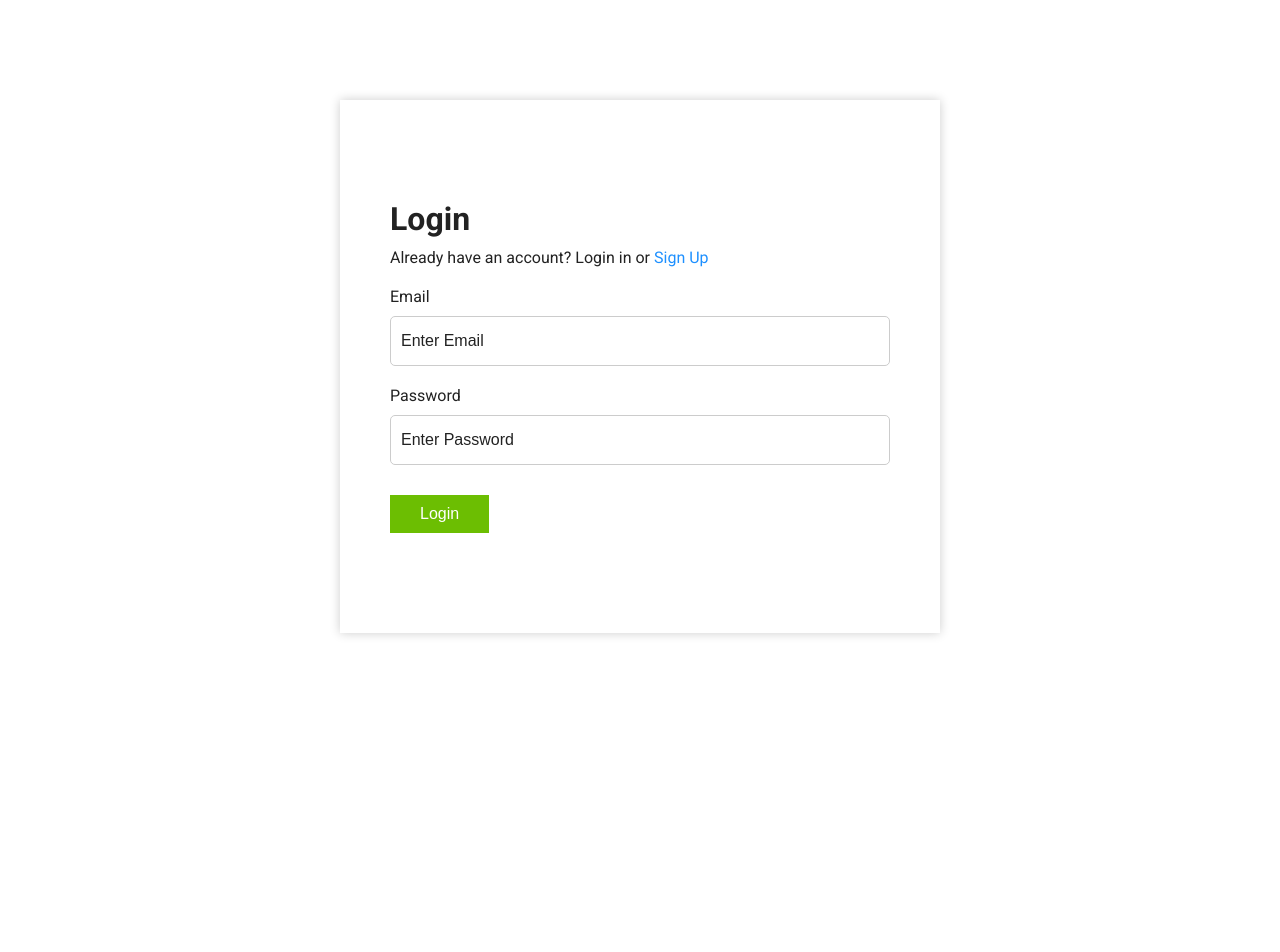
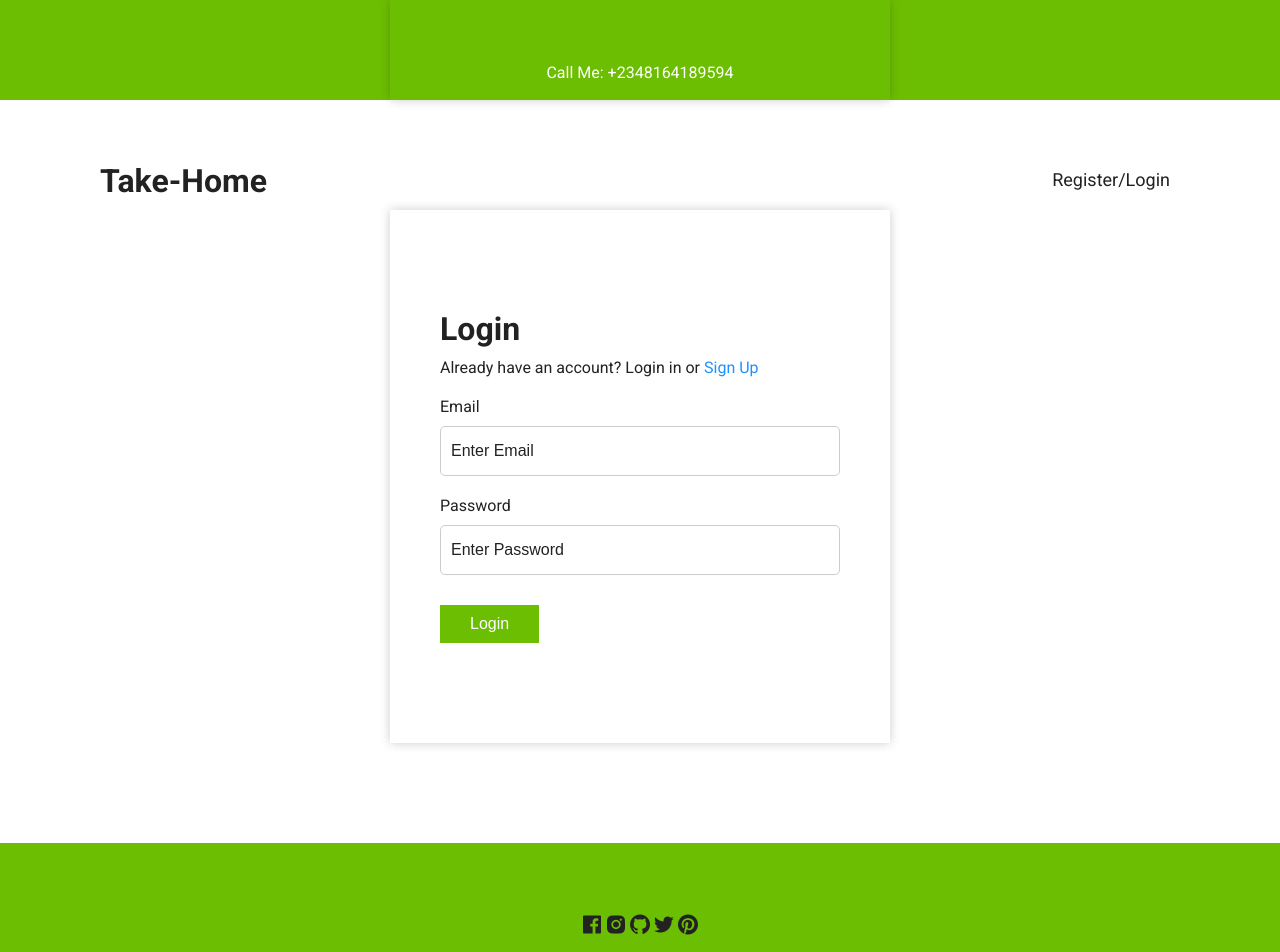
Before and after one commit to omejeemmanuel1/Take-Home, a React (Create React App) app: page /login in a window 1280 px wide. Shown: the top 952 px of the page. Before the commit the page ends 800 px from the top, so only its background shows below. Built offline with nearby package versions, Linux system fonts and the light colour scheme.

Commit message:
frontend done

```diff
--- a/src/App.js
+++ b/src/App.js
@@ -1,5 +1,5 @@
 import { Registeration } from "./pages/Registeration/Registeration";
-import { BrowserRouter,  Routes, Route } from "react-router-dom";
+import { BrowserRouter, Routes, Route } from "react-router-dom";
 import Login from "./pages/Login/Login";
 import { ToastContainer } from "react-toastify";
 import Dashboard from "./pages/Dashboard/Dashboard";
@@ -15,9 +15,8 @@ function App() {
           <Route path="/" element={<Registeration />} />
           <Route path="/login" element={<Login />} />
           <Route path="/dashboard" element={<PrivateRoute><Dashboard /></PrivateRoute>}  />
-        <Route path="/adminPage" element={<AdminPage />} />
+          <Route path="/adminPage" element={<PrivateRoute><AdminPage /></PrivateRoute>} />
         </Routes>
-
       </BrowserRouter>
     </>
   );
--- a/src/components/Admin/Admin.jsx
+++ b/src/components/Admin/Admin.jsx
@@ -4,6 +4,7 @@ import { useNavigate } from 'react-router-dom';
 import { toast, ToastContainer } from 'react-toastify';
 import 'react-toastify/dist/ReactToastify.css';
 import './Admin.css';
+;
 
 const Admin = () => {
   const [users, setUsers] = useState([]);
@@ -13,7 +14,7 @@ const Admin = () => {
     const fetchProducts = async () => {
       try {
         const token = localStorage.getItem('token');
-        const response = await axios.get('http://localhost:4000/product/all', {
+        const response = await axios.get('https://take-home.onrender.com/product/all', {
           headers: { Authorization: `Bearer ${token}` },
         });
 
@@ -24,24 +25,9 @@ const Admin = () => {
       }
     };
 
-
     fetchProducts();
   }, []);
 
-  const handleDeleteAllUsers = async () => {
-    try {
-      const token = localStorage.getItem('token');
-      await axios.delete('http://localhost:4000/user/delete', {
-        headers: { Authorization: `Bearer ${token}` },
-      });
-
-      toast.success('All users and their associated products have been deleted successfully');
-      setUsers([]); // Clear the users state
-    } catch (error) {
-      console.error(error);
-      toast.error('An error occurred while deleting users and their associated products.');
-    }
-  };
 
   const handleLogout = () => {
     localStorage.clear();
@@ -62,11 +48,7 @@ const Admin = () => {
               </li>
             ))}
           </ul>
-          {users.length > 0 && (
-            <button onClick={handleDeleteAllUsers} className="delete-button">
-              Delete All Users and Products
-            </button>
-          )}
+
         </div>
       </div>
 
--- a/src/components/Dashboard/MyDashboard.jsx
+++ b/src/components/Dashboard/MyDashboard.jsx
@@ -10,8 +10,7 @@ const MyDashboard = () => {
   const [numberCompanies, setNumberCompanies] = useState(0);
   const [numberProducts, setNumberProducts] = useState(0);
 
-  const handleCreateProduct = async (e) => {
-    e.preventDefault();
+  const handleCreateProduct = async () => {
 
     try {
       const token = localStorage.getItem('token');
--- /dev/null
+++ b/src/components/Footer/Footer.css
@@ -0,0 +1,20 @@
+.footer {
+    padding: 7rem 1rem;
+    background-color: var(--green);
+    margin-top: 10rem;
+  }
+
+  footer .row {
+    display:flex;
+    justify-content: center;
+    align-items: center;
+    font-size: 24px;
+  }
+
+
+  @media only screen and (max-width: 567px) {
+    footer .row {
+      grid-template-columns: 1fr;
+      row-gap: 3rem;
+    }
+  }
--- /dev/null
+++ b/src/components/Footer/Footer.jsx
@@ -0,0 +1,18 @@
+import React from 'react'
+import './Footer.css'
+
+const Footer = () => {
+  return (
+    <footer className="footer">
+    <div className="row">
+          <span><i className='bx bxl-facebook-square'></i></span>
+          <span><i className='bx bxl-instagram-alt' ></i></span>
+          <span><i className='bx bxl-github' ></i></span>
+          <span><i className='bx bxl-twitter' ></i></span>
+          <span><i className='bx bxl-pinterest' ></i></span>
+        </div>
+    </footer>
+  )
+}
+
+export default Footer
--- /dev/null
+++ b/src/components/Header/Header.css
@@ -0,0 +1,126 @@
+.header {
+
+    min-height: 100vh;
+    overflow-x: hidden;
+  }
+
+  .topnav {
+    background-color: var(--green);
+    font-size: 1.3rem;
+    color: var(--white);
+  }
+
+  .topnav div {
+    justify-content: center;
+    height: 4.5rem;
+
+  }
+
+  .dflex{
+    display: flex;
+    align-items: center;
+  }
+
+  li {
+    list-style: none;
+  }
+
+  .dflexlist{
+    display: flex;
+    align-items: center;
+    gap: 0 0.5rem;
+    font-size: 16px;
+  }
+  .pfont{
+    font-size: 16px;
+  }
+
+  .navigation {
+    height: 6rem;
+    line-height: 6rem;
+  }
+
+  .navcenter {
+    max-width: 114rem;
+    margin: 0 auto;
+    padding: 0 3rem;
+    display: flex;
+    align-items: center;
+    justify-content: space-between;
+  }
+
+  .navlist{
+    display: flex;
+    align-items: center;
+  }
+
+
+
+  .navcenter .navitem:not(:last-child) {
+    margin-right: 0.5rem;
+  }
+
+  .navcenter .navlink {
+    font-size: 1.8rem;
+    padding: 1rem;
+  }
+
+  .navcenter .navlink:hover {
+    color: var(--green);
+  }
+
+
+  @media only screen and (max-width: 768px) {
+    .navlist {
+        position: fixed;
+        top: 12%;
+        left: -35rem;
+        flex-direction: column;
+        align-items: flex-start;
+        box-shadow: 5px 5px 10px rgba(0, 0, 0, 0.2);
+        background-color: white;
+        height: 100%;
+        width: 0%;
+        max-width: 35rem;
+        z-index: 100;
+        transition: all 300ms ease-in-out;
+      }
+
+      .navlist.open {
+        left: 0;
+        width: 100%;
+      }
+
+      .navlist .navitem {
+        margin: 0 0 1rem 0;
+        width: 100%;
+      }
+
+      .navlist .navlink {
+        font-size: 2rem;
+        color: var(--black);
+      }
+
+      .navcenter .hamburger {
+        display: block;
+        color: var(--black);
+        font-size: 3rem;
+      }
+
+      .icons {
+        display: none;
+      }
+
+      .navlist .icons {
+        display: flex;
+      }
+
+      .topnav ul {
+        display: none;
+      }
+
+      .topnav div {
+        justify-content: center;
+        height: 3rem;
+      }
+  }
--- /dev/null
+++ b/src/components/Header/Header.jsx
@@ -0,0 +1,36 @@
+import React from "react";
+import { Link } from "react-router-dom";
+import "./Header.css";
+
+const Header = () => {
+  return (
+    <div>
+      <header className="header">
+        <div className="topnav">
+          <div className="container">
+            <div className="dflex">
+              <p className="pfont">Call Me: +2348164189594</p>
+            </div>
+          </div>
+        </div>
+
+        <div className="navigation">
+          <div className="navcenter">
+            <Link to="/" className="logo">
+              <h1>Take-Home</h1>
+            </Link>
+            <ul className="navlist">
+              <li className="navitem">
+                <Link to="/login" className="navlink">
+                  Register/Login
+                </Link>
+              </li>
+            </ul>
+          </div>
+        </div>
+      </header>
+    </div>
+  );
+};
+
+export default Header;
--- a/src/components/Login/LoginForm.css
+++ b/src/components/Login/LoginForm.css
@@ -1,5 +1,5 @@
 .container {
-  width: 600px;
+  width: 500px;
     margin: 0 auto;
     padding: 5rem;
     margin-bottom: 5rem;
--- a/src/components/Login/LoginForm.jsx
+++ b/src/components/Login/LoginForm.jsx
@@ -32,7 +32,7 @@ const LoginForm = () => {
 
     try {
       // Login user in the backend
-      const response = await axios.post('http://localhost:4000/user/login', {
+      const response = await axios.post('https://take-home.onrender.com/user/login', {
         email,
         password,
       });
--- a/src/components/RegisterForm/RegistrationForm.jsx
+++ b/src/components/RegisterForm/RegistrationForm.jsx
@@ -45,26 +45,25 @@ const RegistrationForm = () => {
       // Proceed only if the Firebase Auth user creation was successful
       if (authUser) {
         // Register user in the database
-        const response = await axios.post("http://localhost:4000/user/register", {
+        const response = await axios.post("https://take-home.onrender.com/user/register", {
           fullName,
           email,
           password,
           confirmPassword,
         });
 
-        console.log(response); // Log the response object for troubleshooting
+        console.log(response);
 
-        // Proceed only if the database registration was successful
         if (response.status === 201) {
           toast.success("Registration successful!");
-          window.location.href = "/login"; // Navigate to "/login" after successful registration
-          return; // Exit the function after navigating
+          window.location.href = "/login";
+          return;
         } else {
           toast.error("An error occurred during database registration. Please try again.");
 
-          // Delete the created user in Firebase Auth
+
           await authUser.delete();
-          return; // Exit the function without navigating
+          return;
         }
       } else {
         toast.error("An error occurred during user creation. Please try again.");
--- a/src/pages/Login/Login.jsx
+++ b/src/pages/Login/Login.jsx
@@ -1,10 +1,14 @@
 import React from 'react'
 import LoginForm from '../../components/Login/LoginForm';
+import Footer from '../../components/Footer/Footer'
+import Header from '../../components/Header/Header'
 
 const Login = () => {
   return (
-    <div style={{marginTop: "10rem"}}>
+    <div>
+        <Header />
         <LoginForm/>
+        <Footer />
     </div>
   )
 }
--- a/src/pages/Registeration/Registeration.jsx
+++ b/src/pages/Registeration/Registeration.jsx
@@ -1,11 +1,15 @@
 import React from 'react'
 import RegistrationForm from '../../components/RegisterForm/RegistrationForm';
+import Footer from '../../components/Footer/Footer'
+import Header from '../../components/Header/Header'
 
 export const Registeration = () => {
 
   return (
-    <div style={{marginTop: "10rem"}}>
+    <div>
+        <Header />
         <RegistrationForm />
+        <Footer />
     </div>
   )
 }
```
Also changed, not shown: 1 other file (tests, documents, lock files or other folders). Lines whose indentation alone changed are shown as unchanged.
